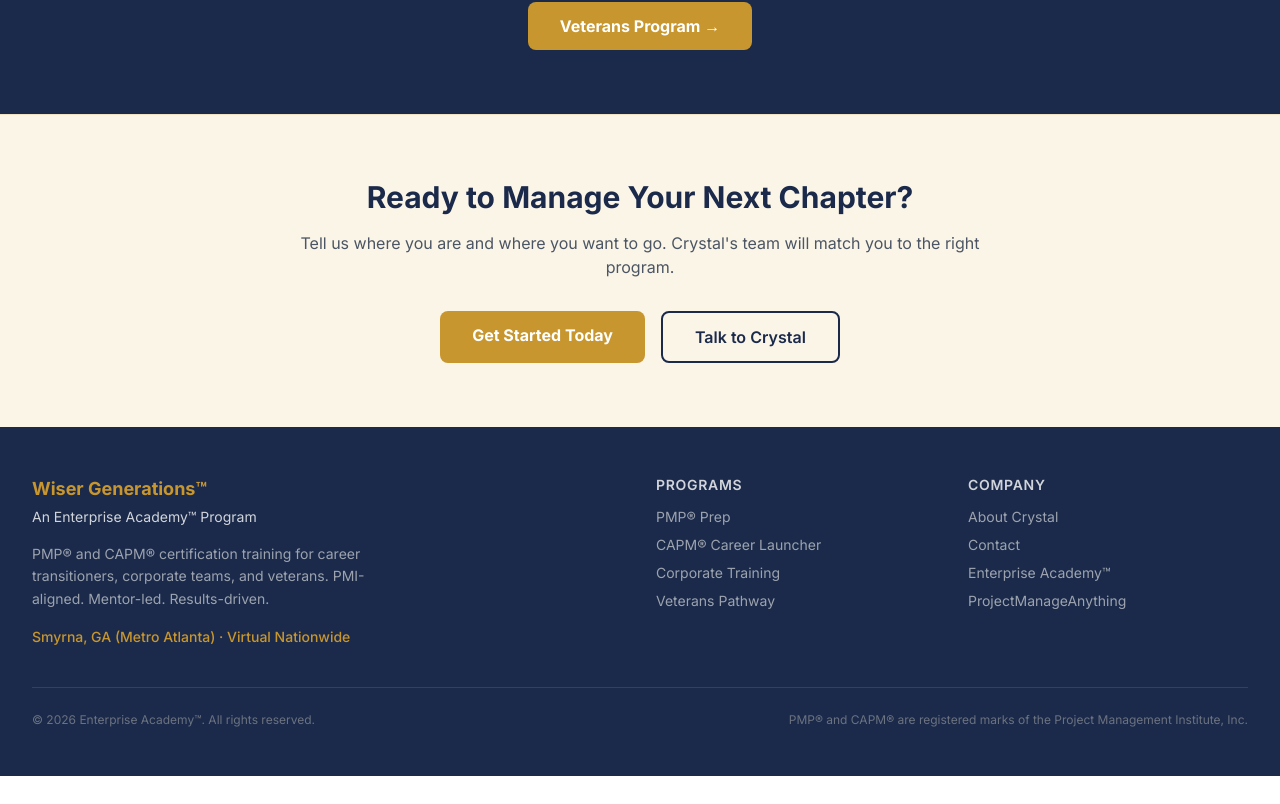
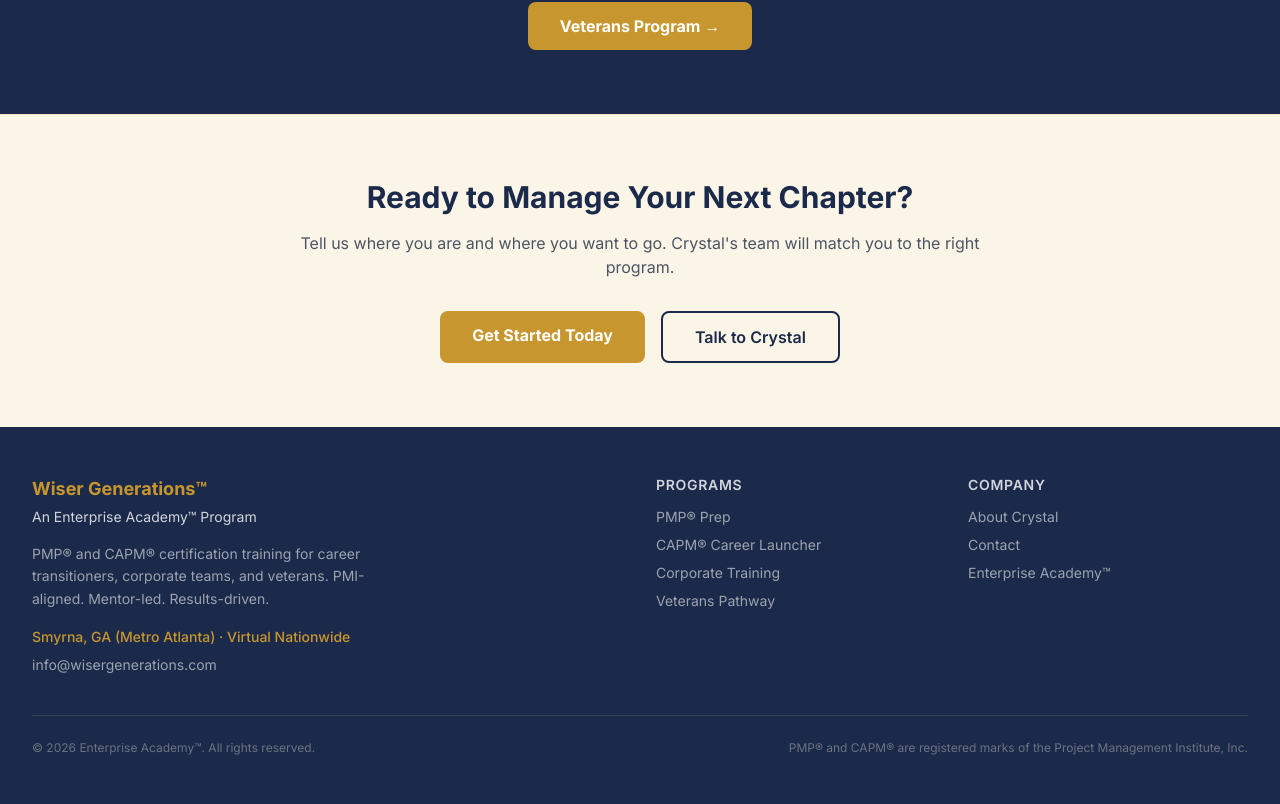
Before and after one commit to D4CGDBEMWS/wisergenerations-pmp, a Next.js app: page / in a window 1280 px wide. Shown: the part 2906-3710 px from the top of the page. Before the commit the page ends 3682 px from the top, so only its background shows below. Built offline with nearby package versions, Linux system fonts and the light colour scheme.

Commit message:
Update Footer.tsx

```diff
--- a/components/layout/Footer.tsx
+++ b/components/layout/Footer.tsx
@@ -10,6 +10,7 @@ export function Footer() {
             <p className="text-gray-300 text-sm mt-1 mb-4">An Enterprise Academy™ Program</p>
             <p className="text-gray-400 text-sm leading-relaxed max-w-sm">PMP® and CAPM® certification training for career transitioners, corporate teams, and veterans. PMI-aligned. Mentor-led. Results-driven.</p>
             <p className="text-gold text-sm mt-4 font-medium">Smyrna, GA (Metro Atlanta) · Virtual Nationwide</p>
+            <a href="mailto:info@wisergenerations.com" className="text-gray-400 text-sm mt-2 block hover:text-gold transition-colors">info@wisergenerations.com</a>
           </div>
           <div>
             <p className="font-semibold text-sm uppercase tracking-wider text-gray-300 mb-3">Programs</p>
@@ -22,7 +23,7 @@ export function Footer() {
           <div>
             <p className="font-semibold text-sm uppercase tracking-wider text-gray-300 mb-3">Company</p>
             <div className="flex flex-col gap-2">
-              {[['About Crystal', '/about'], ['Contact', '/contact'], ['Enterprise Academy™', 'https://enterpriseacademy.us'], ['ProjectManageAnything', 'https://projectmanageanything.com']].map(([l, h]) => (
+              {[['About Crystal', '/about'], ['Contact', '/contact'], ['Enterprise Academy™', 'https://enterpriseacademy.us']].map(([l, h]) => (
                 <a key={h} href={h} className="text-sm text-gray-400 hover:text-gold transition-colors">{l}</a>
               ))}
             </div>
```
